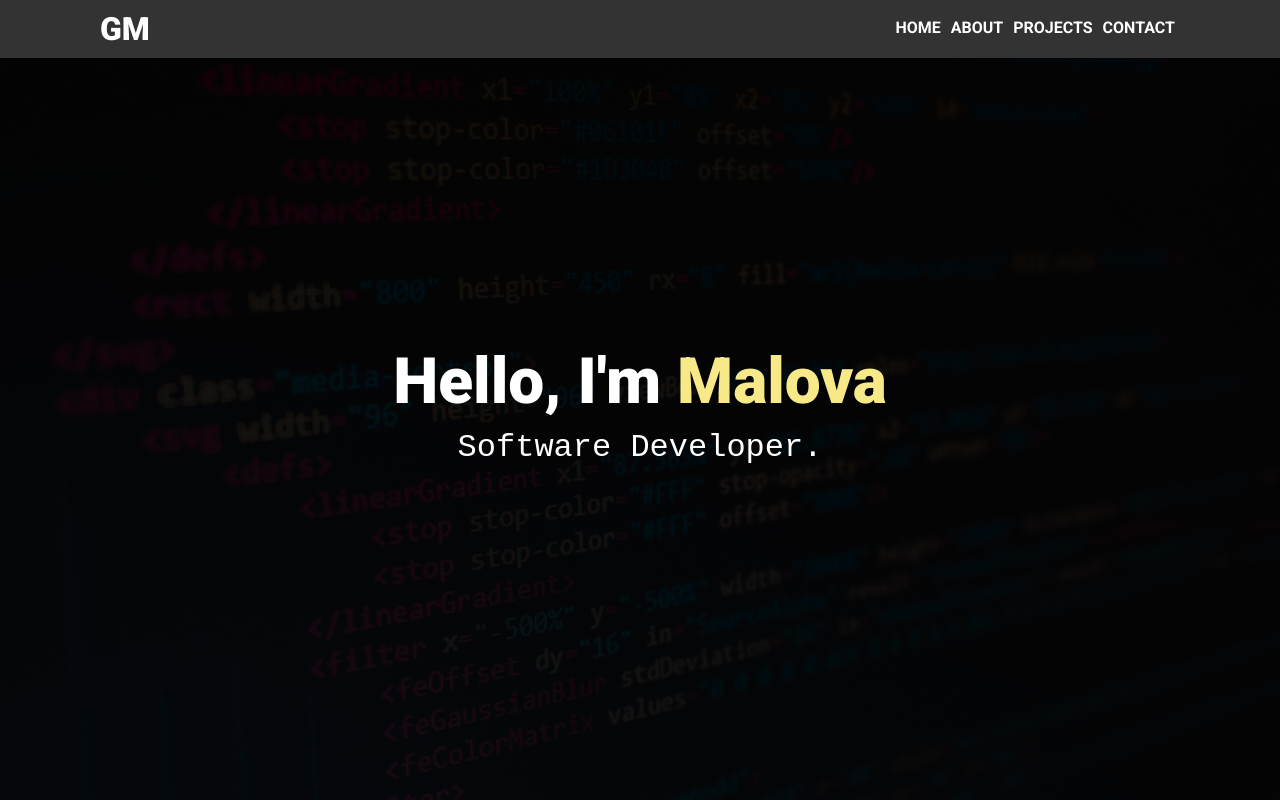
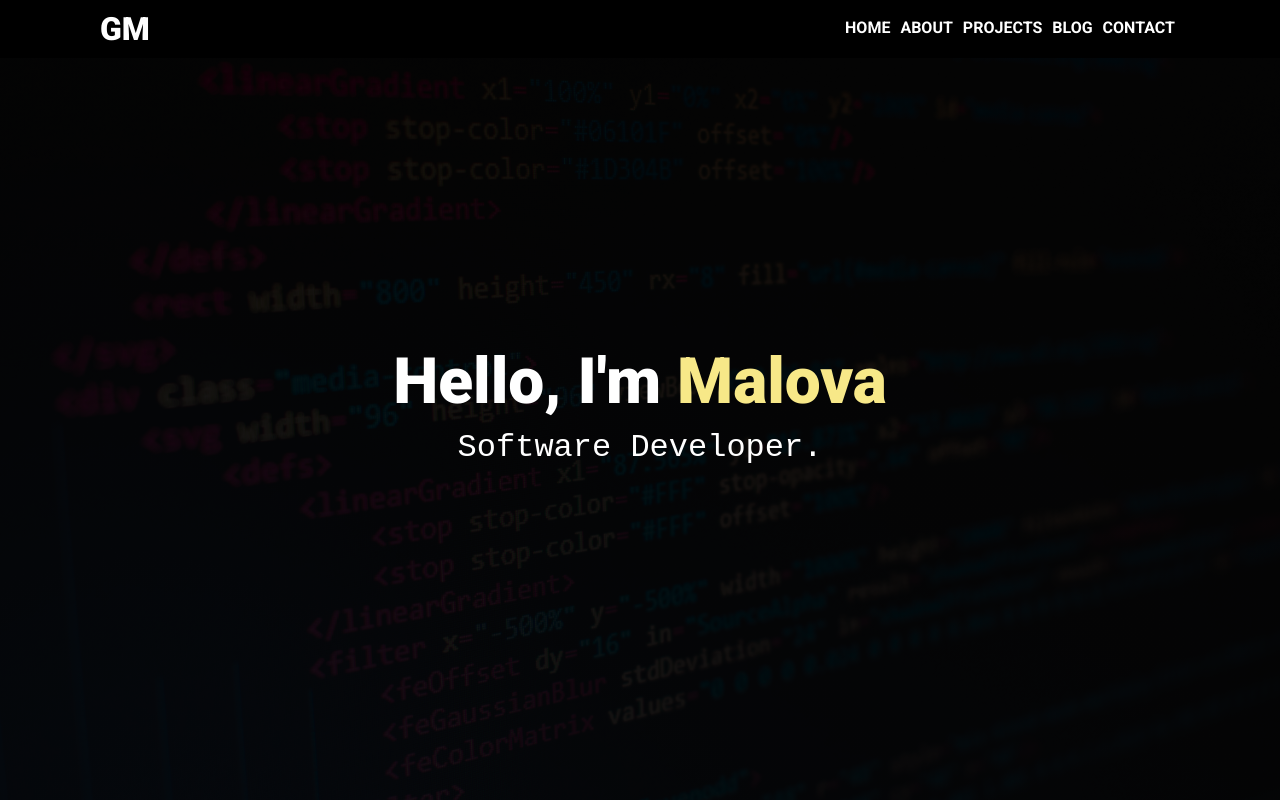
Before and after one commit to maloPRO/portfolio, a React (Create React App) app: page / in a window 1280 px wide. Built offline with nearby package versions, Linux system fonts and the light colour scheme; a web font is replaced by a local one.

Commit message:
Changed background color

```diff
--- a/src/components/nav.js
+++ b/src/components/nav.js
@@ -2,7 +2,7 @@ import React, { useState } from "react";
 import '../styles/nav.css';
 
 const Nav = () => {
-  const [navItems] = useState(['HOME', 'ABOUT', 'PROJECTS', 'CONTACT']);
+  const [navItems] = useState(['HOME', 'ABOUT', 'PROJECTS', 'BLOG', 'CONTACT']);
 
   const navList = navItems.map((navItem) =>
     <li>{navItem}</li>
--- a/src/styles/nav.css
+++ b/src/styles/nav.css
@@ -5,8 +5,8 @@ nav {
   padding: 10px 100px;
   position: fixed;
   color: #fff;
-  background-color: #333;
   font-family: 'Roboto', sans-serif;
+  background-color: rgb(0,0,0);
 
 }
 nav div {
```
